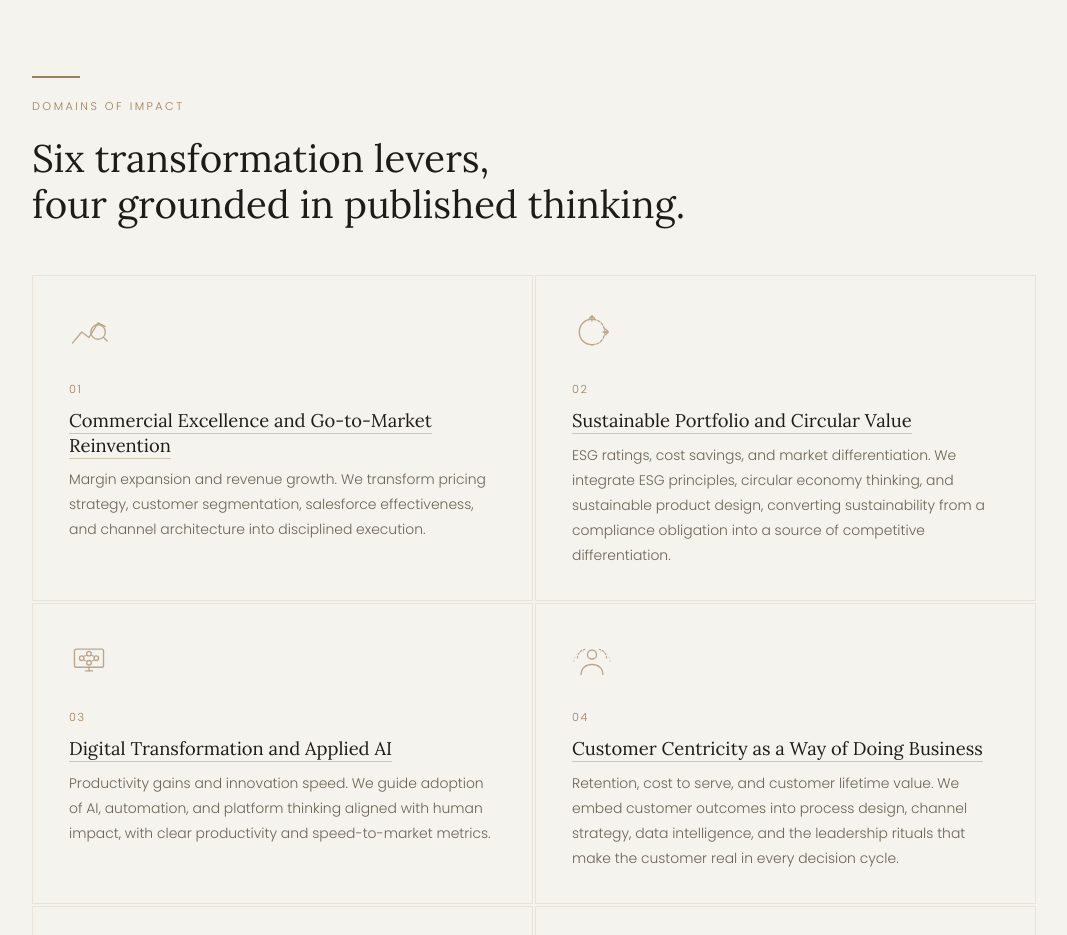
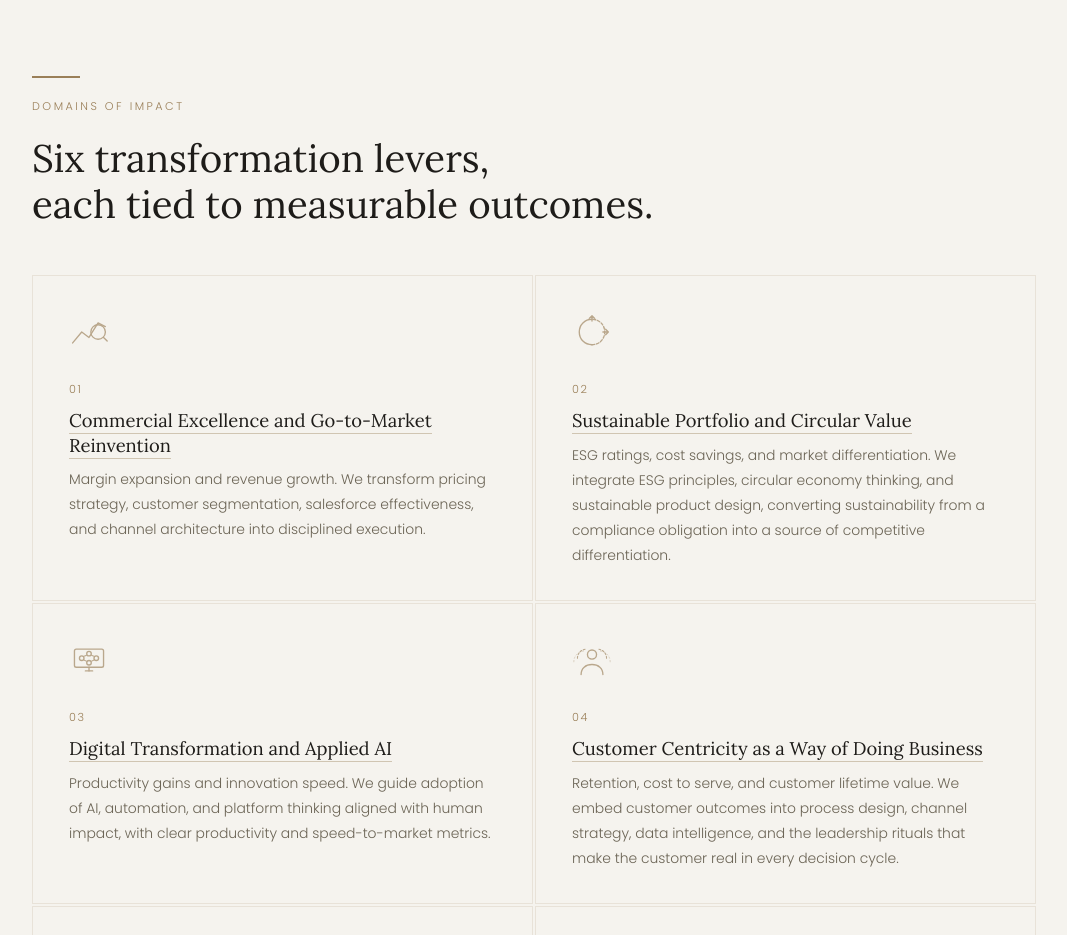
Before and after one commit to manuelandrestorovaron/terrae-vc, a plain HTML site: page partners.html in a window 1280 px wide. Shown: the part 1560-2495 px from the top of the page, without its empty margins (106-1173 px from the left). Drawn offline with Linux system fonts and the light colour scheme.

Commit message:
Add files via upload

```diff
--- a/partners.html
+++ b/partners.html
@@ -216,7 +216,7 @@
 <section class="section" id="domains">
   <div class="divider"></div>
   <p class="section-label fade-up" data-en="Domains of Impact" data-es="Dominios de Impacto">Domains of Impact</p>
-  <h2 class="section-title fade-up" data-en="Six transformation levers,<br>four grounded in published thinking." data-es="Seis palancas de transformación,<br>cuatro respaldadas con pensamiento publicado.">Six transformation levers,<br>four grounded in published thinking.</h2>
+  <h2 class="section-title fade-up" data-en="Six transformation levers,<br>each tied to measurable outcomes." data-es="Seis palancas de transformación,<br>cada una vinculada a resultados medibles.">Six transformation levers,<br>each tied to measurable outcomes.</h2>
   <div class="domains-grid fade-up">
     <div class="domain-card">
       <svg class="domain-card-icon" viewBox="0 0 44 44" fill="none" xmlns="http://www.w3.org/2000/svg">
```
